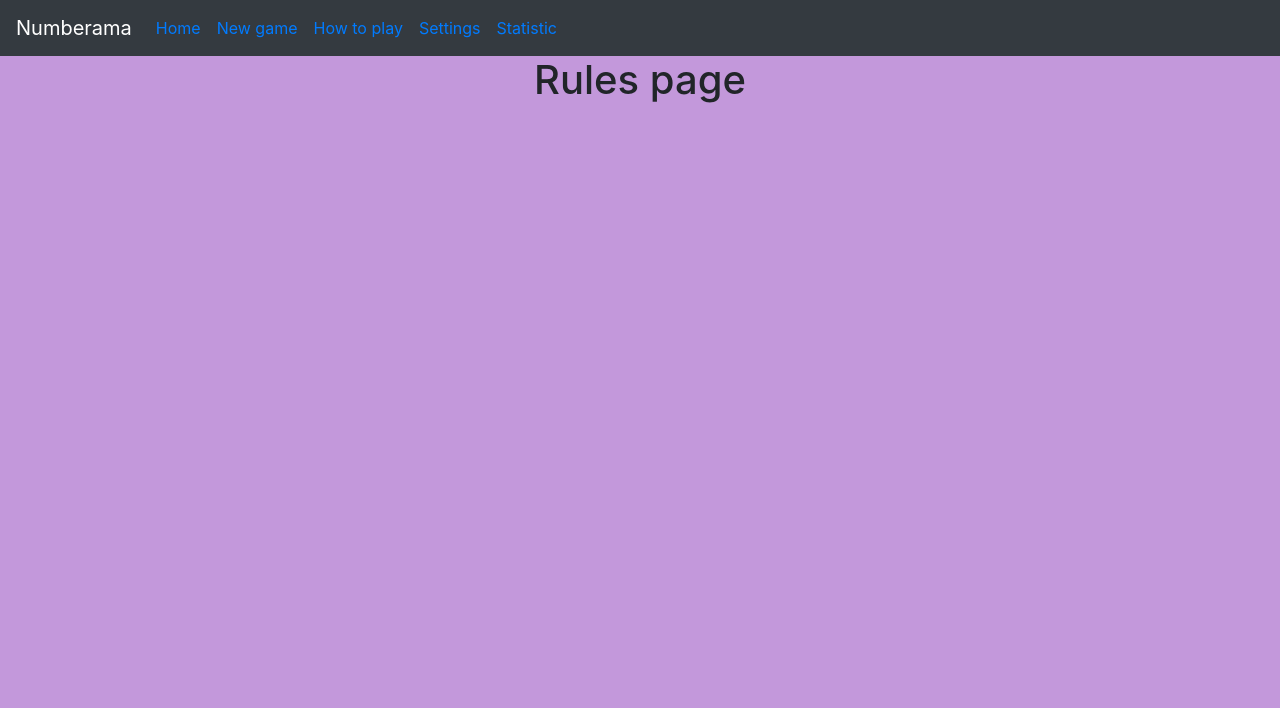
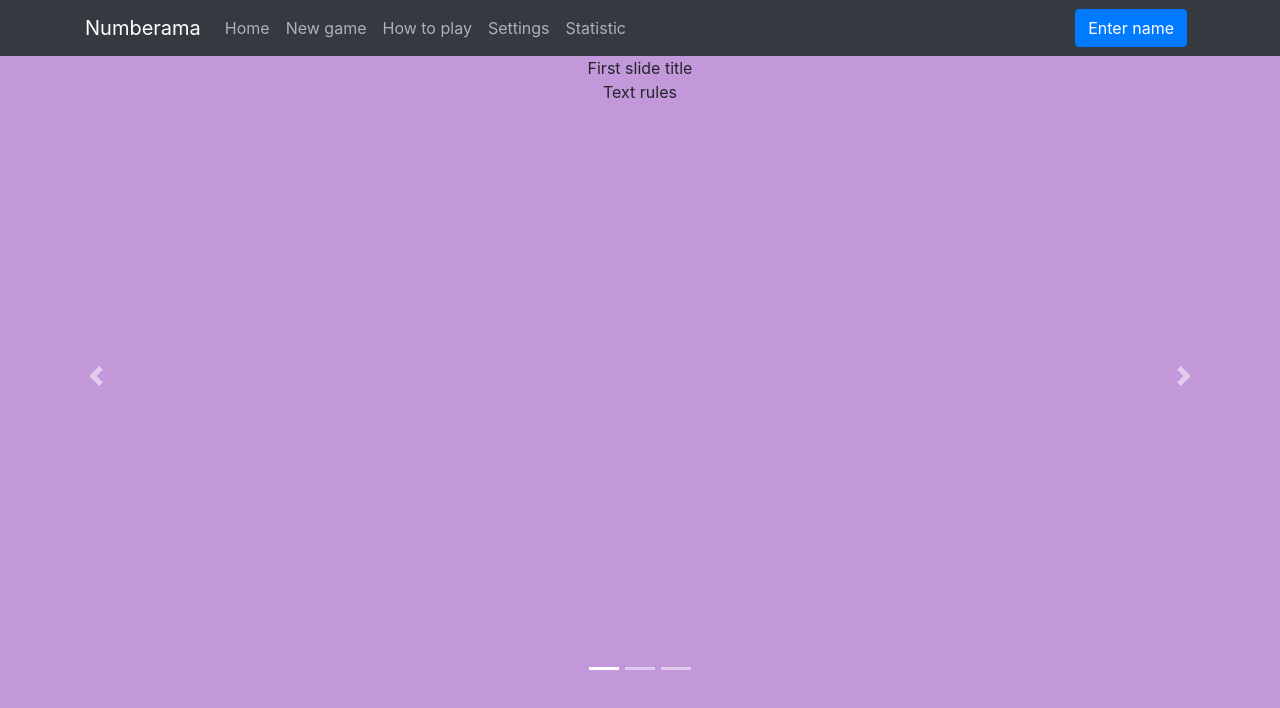
Before and after one commit to IrinaKorbut/react-game, a React (Create React App) app in the folder my-app/: page /rules in a window 1280 px wide. Shown: the top 708 px of the page. Built offline with nearby package versions, Linux system fonts and the light colour scheme.

Commit message:
init: add modal window to enter nickname

```diff
--- a/my-app/package.json
+++ b/my-app/package.json
@@ -13,6 +13,7 @@
     "react-dom": "^17.0.1",
     "react-router-dom": "^5.2.0",
     "react-scripts": "4.0.2",
+    "styled-components": "^5.2.1",
     "web-vitals": "^1.1.0"
   },
   "scripts": {
--- a/my-app/src/Components/Header.jsx
+++ b/my-app/src/Components/Header.jsx
@@ -1,9 +1,32 @@
-import {Navbar, Nav} from 'react-bootstrap';
+import { useState } from 'react';
+import {Navbar, Nav, Container, Button, Modal, Form} from 'react-bootstrap';
 import { Link } from "react-router-dom";
+import styled from 'styled-components';
+
+// import { ModalWindowEnterName } from './ModalWindowEnterName'
+
+const Styles = styled.div `
+  a, .navbar-nav, .nav-link {
+    color: #adb1b8;
+    &:hover {
+      color: white;
+      text-decoration: none;
+    }
+  }
+`
 
 export const Header = () => {
+
+  const [show, setShow] = useState(false);
+
+  const handleClose = () => setShow(false);
+  const handleShow = () => setShow(true);
+
   return (
+    <div>
+      <Styles>
         <Navbar collapseOnSelect expand="lg" bg="dark" variant="dark">
+          <Container>
             <Navbar.Brand href="">Numberama</Navbar.Brand>
             <Navbar.Toggle aria-controls="responsive-navbar-nav" />
             <Navbar.Collapse id="responsive-navbar-nav">
@@ -14,7 +37,28 @@ export const Header = () => {
                 <Nav.Link><Link to='/settings'>Settings</Link></Nav.Link>
                 <Nav.Link><Link to='/statistic'>Statistic</Link></Nav.Link>
               </Nav>
+              <Nav>
+                <Button variant="primary" className='mr-2' onClick={handleShow}>Enter name</Button>
+              </Nav>
             </Navbar.Collapse>
+          </Container>
         </Navbar>
+      </Styles>
+      <Modal show={show} onHide={handleClose}>
+            <Modal.Header closeButton>
+              <Modal.Title>Enter your nickname</Modal.Title>
+            </Modal.Header>
+            <Modal.Body>
+              <Form>
+                <Form.Group>
+                  <Form.Control size="lg" type="text" placeholder="Write your nickname to save your record..." />
+                  </Form.Group>
+              </Form>
+            </Modal.Body>
+            <Modal.Footer>
+              <Button variant="primary">Submit</Button>
+            </Modal.Footer>
+        </Modal>
+    </div>
   )
 };
--- /dev/null
+++ b/my-app/src/Components/Rules_page.jsx
@@ -0,0 +1,12 @@
+export const Rules_page = (props) => {
+    return (
+        <div className='rules-page'>
+            <div className='rules-page__title'>
+                {props.title} slide title
+            </div>
+            <div className='rules-page__text'>
+                Text rules
+            </div>
+        </div>
+    )
+}
--- /dev/null
+++ b/my-app/src/Components/Rules_page.scss
@@ -0,0 +1,15 @@
+.rules-page {
+    text-align: center;
+    width: 70%;
+    height: 80%;
+
+    &__title {
+        width: 100%;
+        height: 30%;
+    }
+
+    &__text {
+        width: 100%;
+        height: 70%;
+    }
+}
--- /dev/null
+++ b/my-app/src/Components/Slider.jsx
@@ -0,0 +1,31 @@
+import { Rules_page } from './Rules_page'
+import { Carousel } from 'react-bootstrap';
+import './Slider.scss'
+
+export const Slider = () => {
+    return (
+        <Carousel className='slider'>
+            <Carousel.Item interval={100000} className='slider__item'>
+                <Rules_page title='First'/>
+                <Carousel.Caption>
+                    <h3>First slide label</h3>
+                    <p>Nulla vitae elit libero, a pharetra augue mollis interdum.</p>
+                </Carousel.Caption>
+            </Carousel.Item>
+            <Carousel.Item interval={100000} className='slider__item'>
+                <Rules_page title='Second'/>
+                <Carousel.Caption>
+                    <h3>Second slide label</h3>
+                    <p>Lorem ipsum dolor sit amet, consectetur adipiscing elit.</p>
+                </Carousel.Caption>
+            </Carousel.Item>
+            <Carousel.Item interval={100000} className='slider__item'>
+                <Rules_page title='Third'/>
+                <Carousel.Caption>
+                    <h3>Third slide label</h3>
+                    <p>Praesent commodo cursus magna, vel scelerisque nisl consectetur.</p>
+                </Carousel.Caption>
+            </Carousel.Item>
+        </Carousel>
+    )
+}
--- /dev/null
+++ b/my-app/src/Components/Slider.scss
@@ -0,0 +1,9 @@
+.slider {
+    height: 80%;
+
+    &__item {
+        height: 100%;
+        width: 80%;
+
+    }
+}
--- a/my-app/src/Rules.jsx
+++ b/my-app/src/Rules.jsx
@@ -1,5 +1,7 @@
+import { Slider } from './Components/Slider';
+
 export const Rules = () => {
     return (
-        <h1>Rules page</h1>
+        <Slider/>
     )
 }
```
Also changed, not shown: 1 other file (tests, documents, lock files or other folders). Lines whose indentation alone changed are shown as unchanged.
